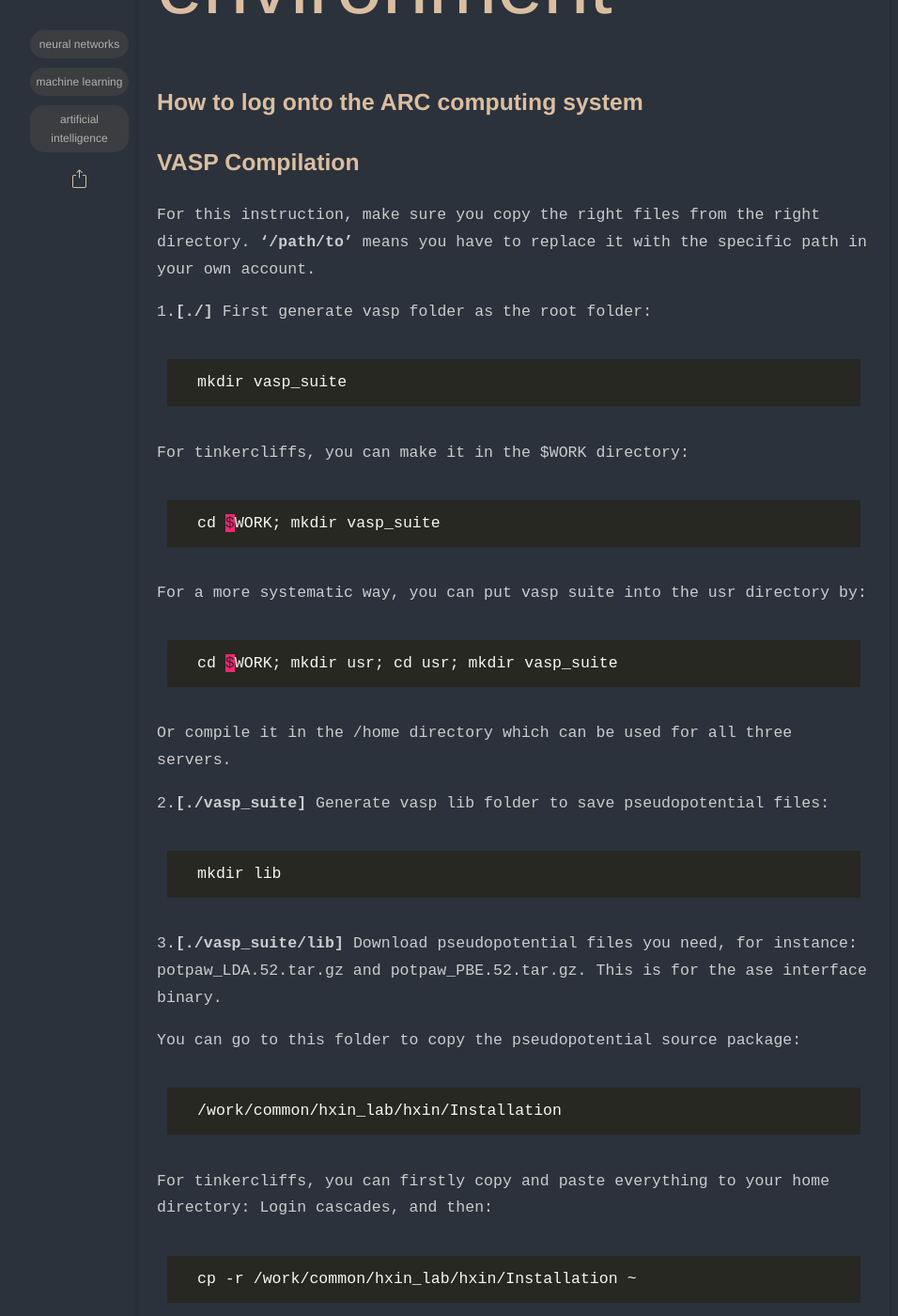
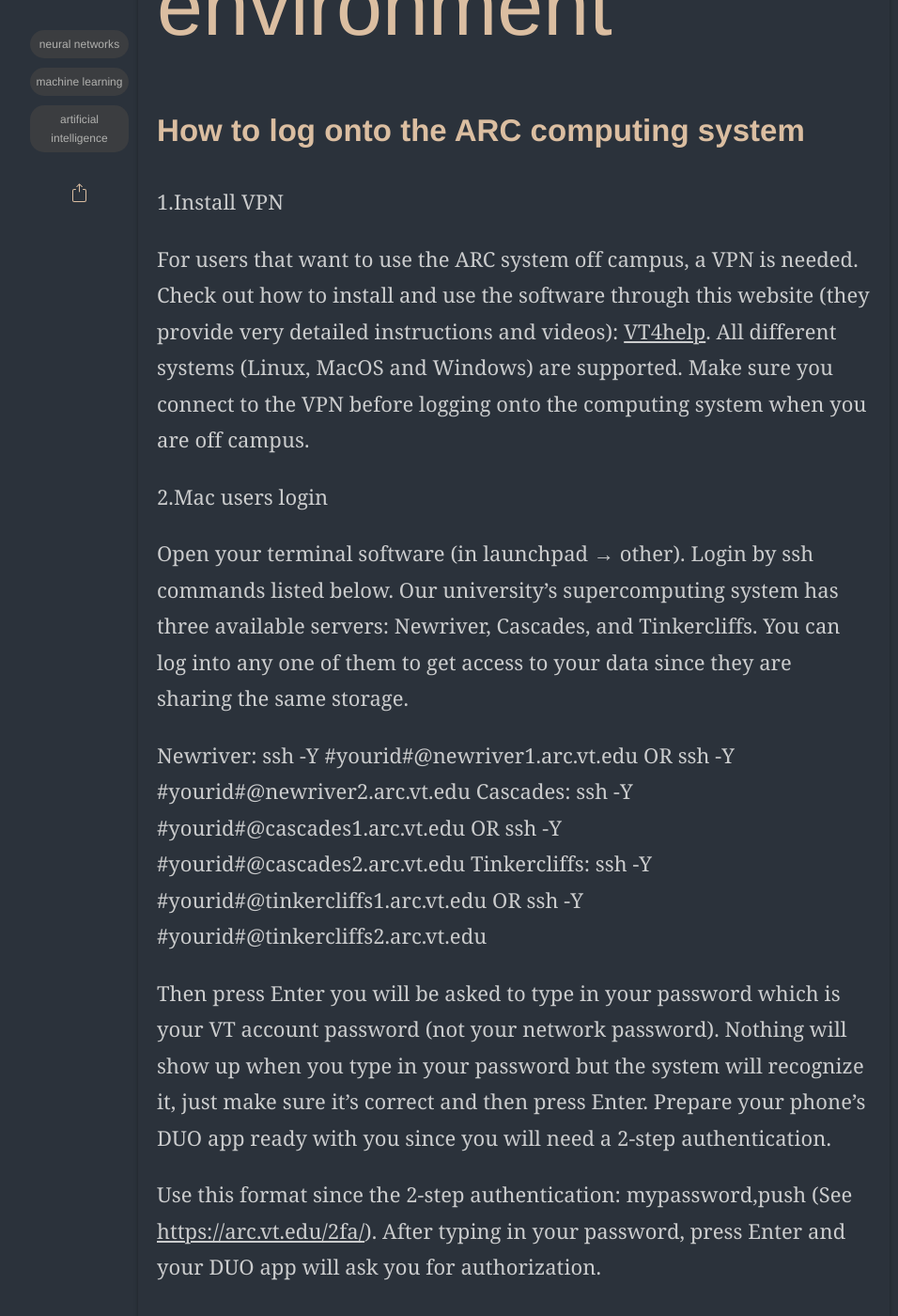
Before and after one commit to mutianyou2013/mutianyou2013.github.io, a Jekyll site: the page built from _posts/2020-06-01-Working-Environment.md, in a window 1280 px wide and 1400 px high, scrolled down 1131 px. Shown: the whole window at 94% size, without its empty margins (93-1049 px from the left). Built offline with Jekyll 4.4.1, drawn with Linux system fonts in a browser that asks for light colours; some web fonts are replaced; comment, search, counter and statistics services are not loaded; some of the changed text lies outside the part shown.

Commit message:
Update 2020-06-01-Working-Environment.md

```diff
--- a/_posts/2020-06-01-Working-Environment.md
+++ b/_posts/2020-06-01-Working-Environment.md
@@ -14,6 +14,27 @@
 # Working-environment
 
 ## How to log onto the ARC computing system
+
+1.Install VPN
+
+For users that want to use the ARC system off campus, a VPN is needed. Check out how to install and use the software through this website (they provide very detailed instructions and videos): [VT4help](https://vt4help.service-now.com/sp?id=kb_article&sys_id=d5496fca0f8b4200d3254b9ce1050ee5#windowsdownloadninstall). All different systems (Linux, MacOS and Windows) are supported. Make sure you connect to the VPN before logging onto the computing system when you are off campus.
+
+2.Mac users login
+
+Open your terminal software (in launchpad → other). Login by ssh commands listed below. Our university’s supercomputing system has three available servers: Newriver, Cascades, and Tinkercliffs. You can log into any one of them to get access to your data since they are sharing the same storage.
+
+Newriver: ssh -Y #yourid#@newriver1.arc.vt.edu OR
+ssh -Y #yourid#@newriver2.arc.vt.edu
+Cascades: ssh -Y #yourid#@cascades1.arc.vt.edu OR
+ssh -Y #yourid#@cascades2.arc.vt.edu
+Tinkercliffs: ssh -Y #yourid#@tinkercliffs1.arc.vt.edu OR
+ssh -Y #yourid#@tinkercliffs2.arc.vt.edu
+
+Then press Enter you will be asked to type in your password which is your VT account password (not your network password). Nothing will show up when you type in your password but the system will recognize it, just make sure it’s correct and then press Enter. Prepare your phone’s DUO app ready with you since you will need a 2-step authentication.
+
+Use this format since the 2-step authentication: mypassword,push (See [https://arc.vt.edu/2fa/](https://arc.vt.edu/2fa/)). After typing in your password, press Enter and your DUO app will ask you for authorization.
+
+
 
 ## VASP Compilation
 
```
